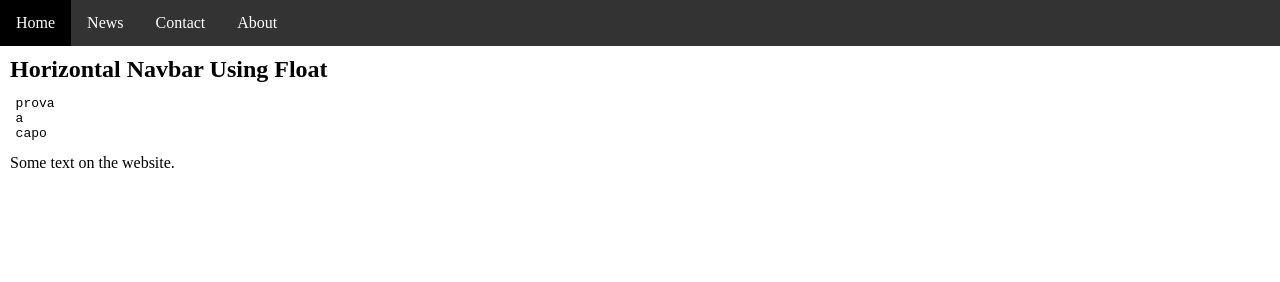
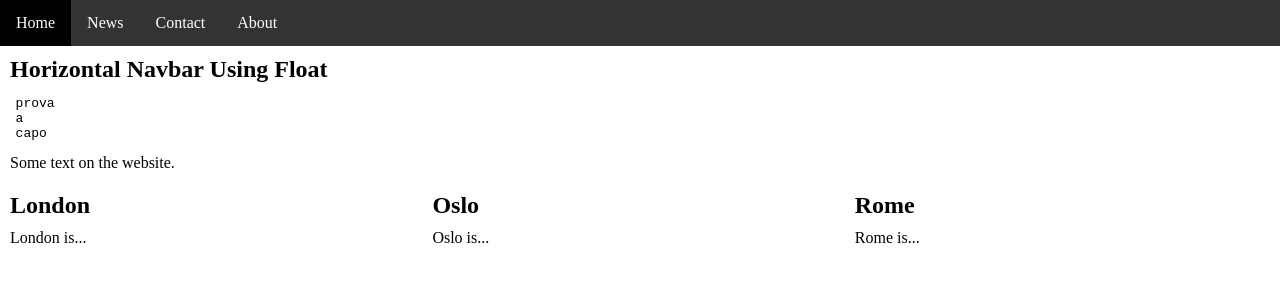
Before and after one commit to tony81az/Tony81az.github.io, a plain HTML site: page index.html in a window 1280 px wide. Drawn offline with Linux system fonts and the light colour scheme.

Commit message:
Implement flexbox layout for city sections
Added a flexbox container with three city sections.

```diff
--- a/index.html
+++ b/index.html
@@ -34,7 +34,15 @@ ul li a {
 ul li a:hover {
   background-color: #000000;
 }
+
+.container {
+  display: flex;
+}
+.container div {
+  width: 33%;
+}
 </style>
+
 </head>
 <body>
 
@@ -46,12 +54,18 @@ ul li a:hover {
 </ul>
 
 <h2>Horizontal Navbar Using Float</h2>
+  <div>
 <pre>
   prova
   a
   capo
 </pre>
+    </div>
 <p>Some text on the website.</p>
-
+<div class="container">
+  <div><h2>London</h2><p>London is...</p></div>
+  <div><h2>Oslo</h2><p>Oslo is...</p></div>
+  <div><h2>Rome</h2><p>Rome is...</p></div>
+</div>
 </body>
 </html>
```
